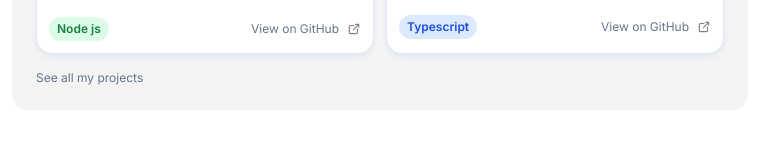
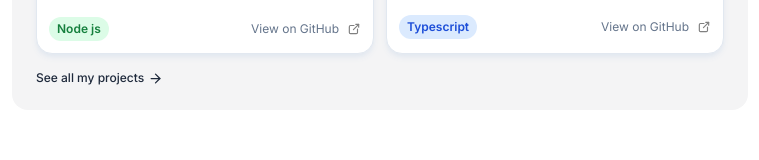
Before and after one commit to Pedrinvits/personal-portfolio, a Next.js app: page / in a window 1280 px wide. Shown: the part 1276-1436 px from the top of the page, without its empty margins (260-1019 px from the left). Built offline with nearby package versions, Linux system fonts and the light colour scheme.

Commit message:
feat : add arrow in text

```diff
--- a/src/components/projects/index.tsx
+++ b/src/components/projects/index.tsx
@@ -3,6 +3,7 @@ import { TbExternalLink } from "react-icons/tb";
 import Image, { StaticImageData } from "next/image";
 import Link from "next/link";
 import { usePathname, useSearchParams } from 'next/navigation'
+import { ArrowRight } from "lucide-react";
 
 type Project = {
     title: string;
@@ -45,7 +46,7 @@ const Projects = ({ProjectList} : ProjectsProps) => {
                         </article>
                     ))}
                 </div>
-                {url == '/?' ? <p className="not-prose text-xs font-normal text-slate-500 mt-4"><Link href={'/projects'}>See all my projects</Link></p> : ''}
+                {url == '/?' ? <p className="not-prose text-xs font-medium text-slate-800 mt-4"><Link className="flex items-center gap-1 justify-start" href={'/projects'}>See all my projects <ArrowRight size={15}/></Link></p> : ''}
             </div>
         </section>
      );
```
